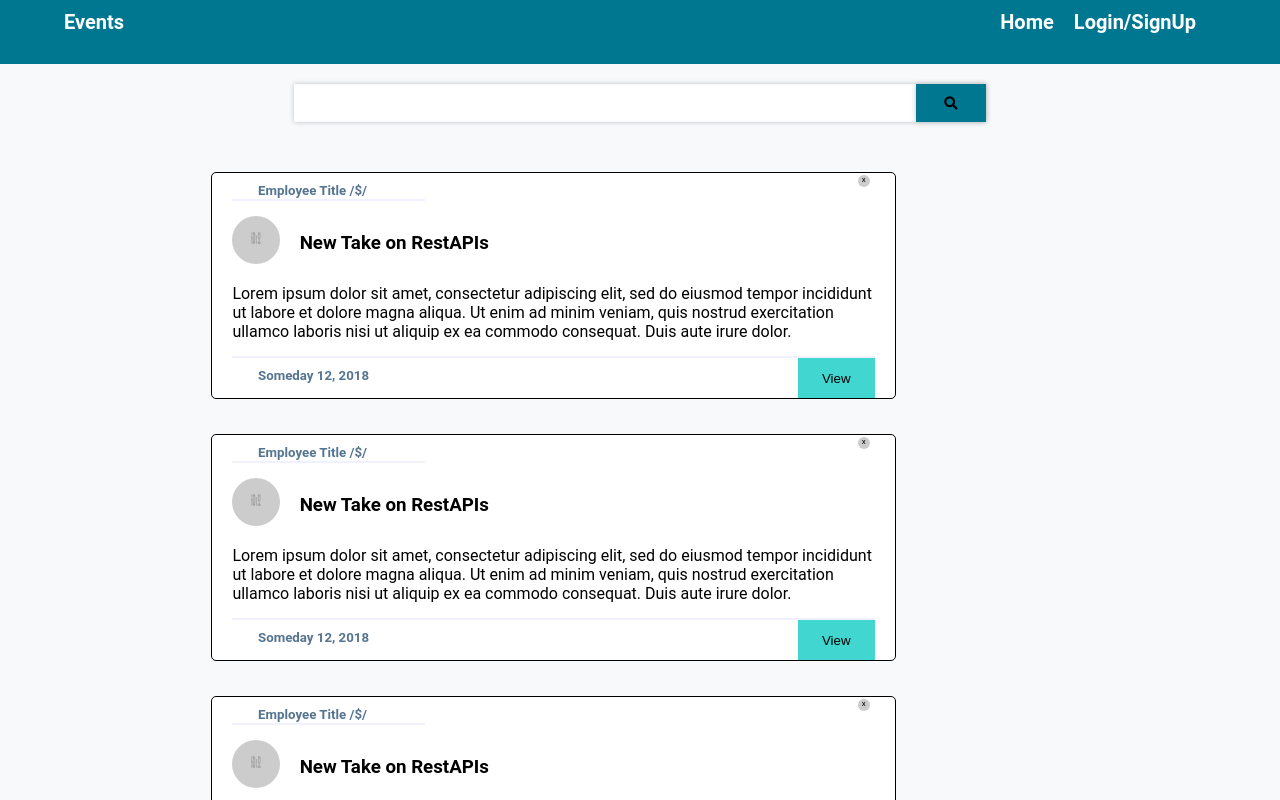
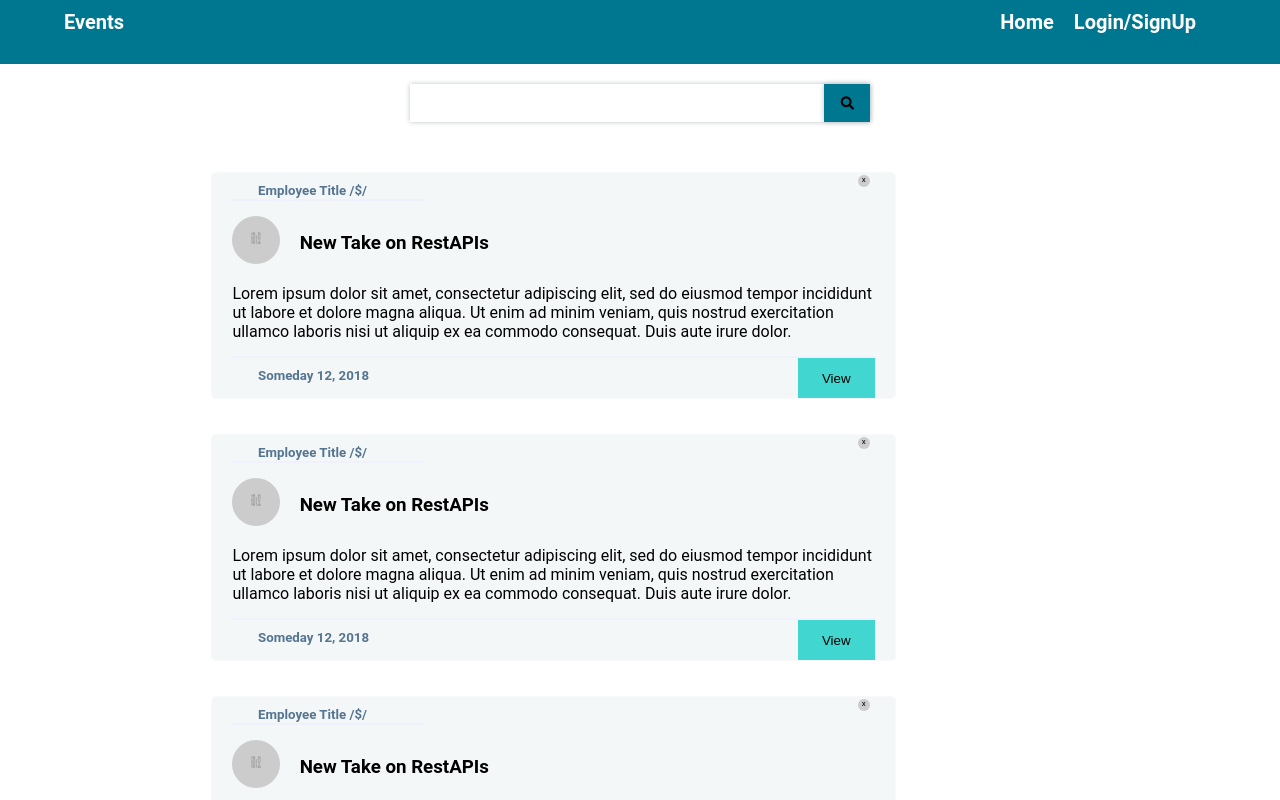
Before and after one commit to hades102zues/Peek, a React (Create React App) app: page / in a window 1280 px wide. Shown: the top 800 px of the page. Built offline with nearby package versions, Linux system fonts and the light colour scheme.

Commit message:
color switch

```diff
--- a/src/components/HomePage/EventViewer/Event/Event.module.css
+++ b/src/components/HomePage/EventViewer/Event/Event.module.css
@@ -1,9 +1,10 @@
 .Event{
 	border-radius:5px;
 	background-color: white;
-	border:1px solid black;
+	border:1px solid #f8f9fa;
 	width: 70%;
 	margin:0 auto 35px auto;
+	background-color: #F4F7F8;
 
 }
 .EventContainer{
--- a/src/components/HomePage/HomePage.module.css
+++ b/src/components/HomePage/HomePage.module.css
@@ -2,5 +2,5 @@
 	padding:0;
 	margin:0;
 	box-sizing: border-box;
-	background-color: #f8f9fa;
+
 }
--- a/src/components/HomePage/SearchBar/SearchBar.module.css
+++ b/src/components/HomePage/SearchBar/SearchBar.module.css
@@ -1,6 +1,6 @@
 .Form{
 	margin: 20px auto 0;
-	width:60%;
+	width:40%;
 	-webkit-box-shadow: 0px 0px 5px 0px #bdc3c7;
 			box-shadow: 0px 0px 5px 0px #bdc3c7;
 }
@@ -25,7 +25,9 @@
 }
 
 @media all and (max-width: 770px){
-
+    .Form{
+    	width:60%;
+    }
 	.Button{
 		width:15%;
 	}
```
